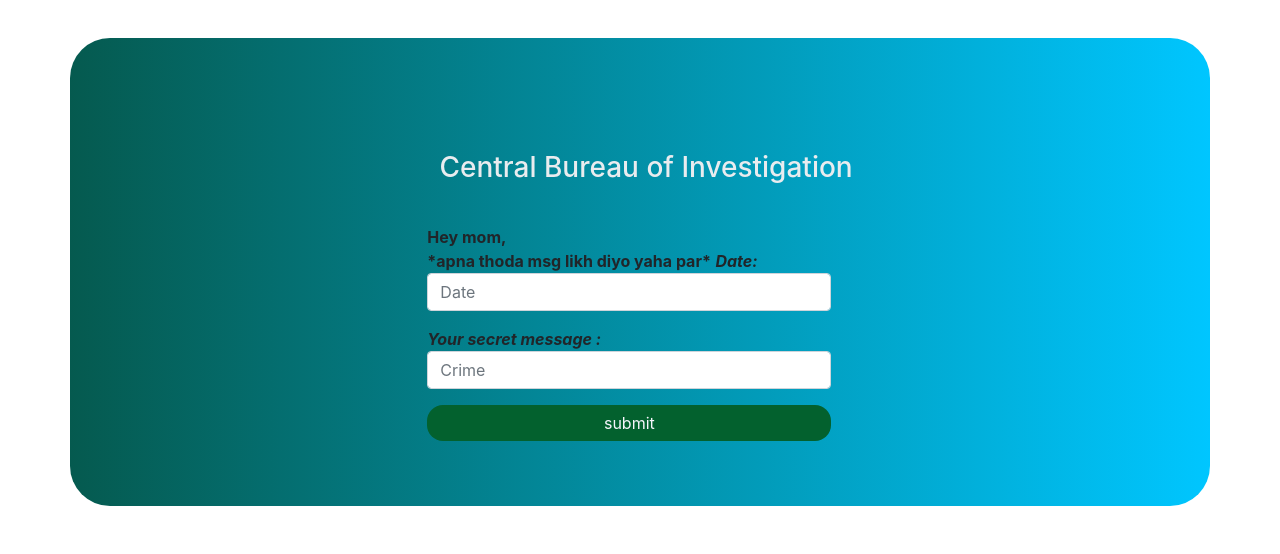
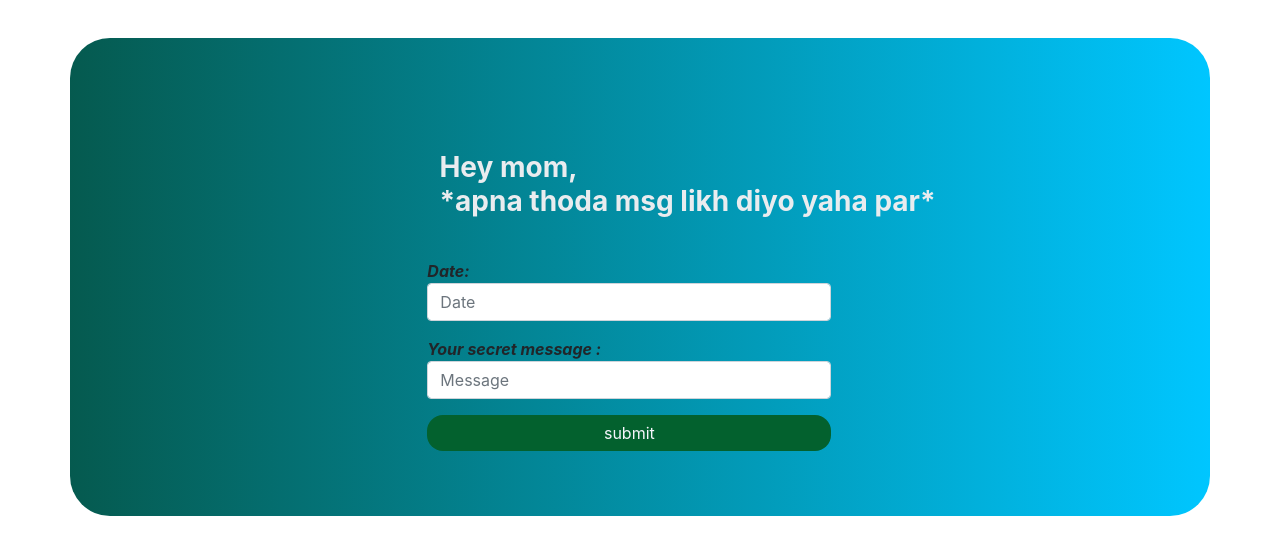
Before and after one commit to TamannaJain2710/trial, a plain HTML site: page index.html in a window 1280 px wide. Drawn offline with nearby package versions, Linux system fonts and the light colour scheme.

Commit message:
Update index.html

```diff
--- a/index.html
+++ b/index.html
@@ -59,18 +59,18 @@
             <div class="row">
                 <div class="col-md-12">
                         <div class="tab-pane fade show active text-align form-new" id="home" role="tabpanel" aria-labelledby="home-tab">
-                            <h3 class="register-heading">Central Bureau of Investigation</h3>
+                            <h3 class="register-heading"> <b>Hey mom, <br> *apna thoda msg likh diyo yaha par*</b></h3>
                             <div class="row register-form">
                                 <div class="col-md-12">
                                     <form method="post" autocomplete="off" name="google-sheet">
                                         <div class="form-group">
-                                            <b>Hey mom, <br> *apna thoda msg likh diyo yaha par*</b>
+
                                             <b><i>Date:</i></b><br>
                                             <input type="text" name="Date" class="form-control" placeholder="Date" value="" required=""/>
                                         </div>
                                         <div class="form-group">
                                             <b><i>Your secret message :</i></b><br>
-                                            <input type="text" name="Crime" class="form-control" placeholder="Crime" value="" required=""/>
+                                            <input type="text" name="Message" class="form-control" placeholder="Message" value="" required=""/>
                                         </div>
                                         <!--<div class="form-group">
                                             <input type="text" name="CrimeLocation" class="form-control" placeholder="Crime Location" value="" required=""/>
```
